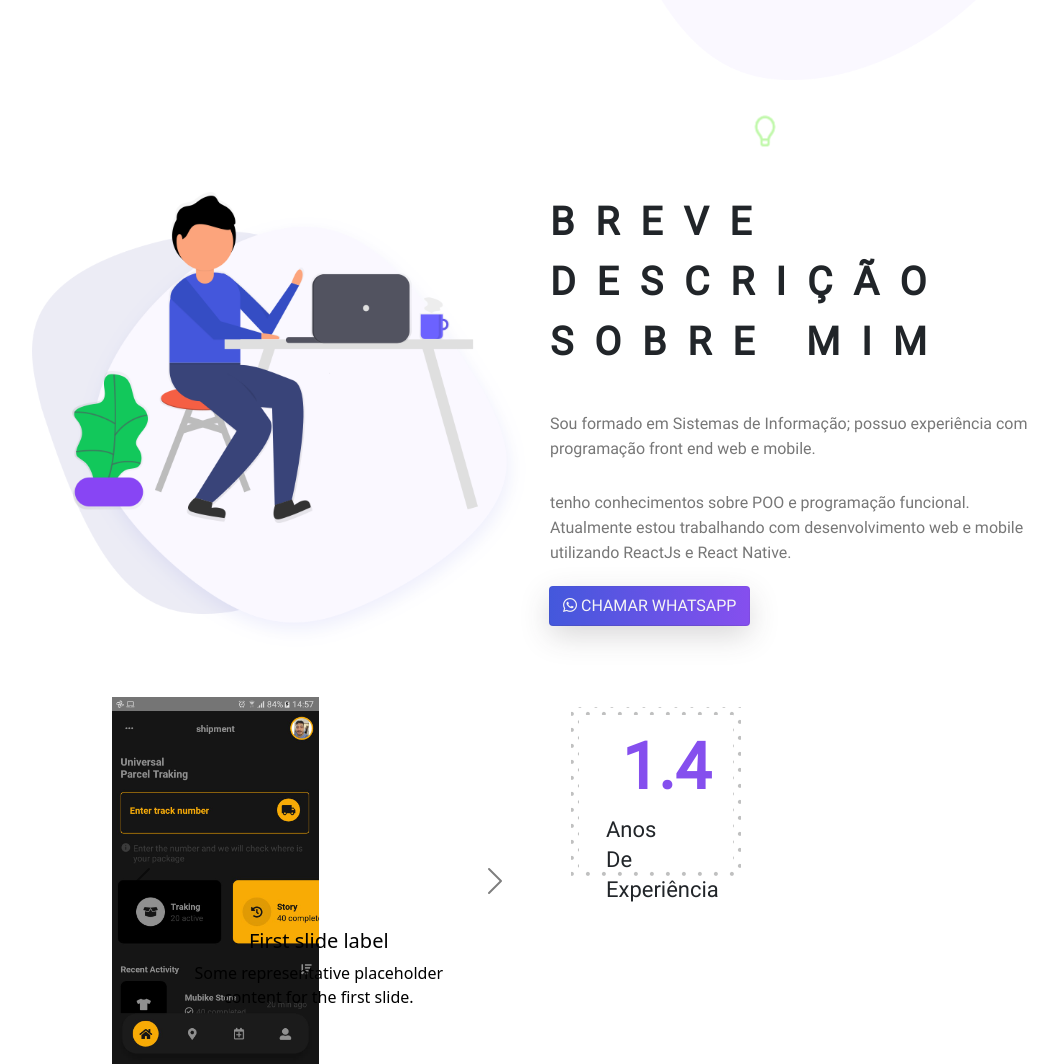
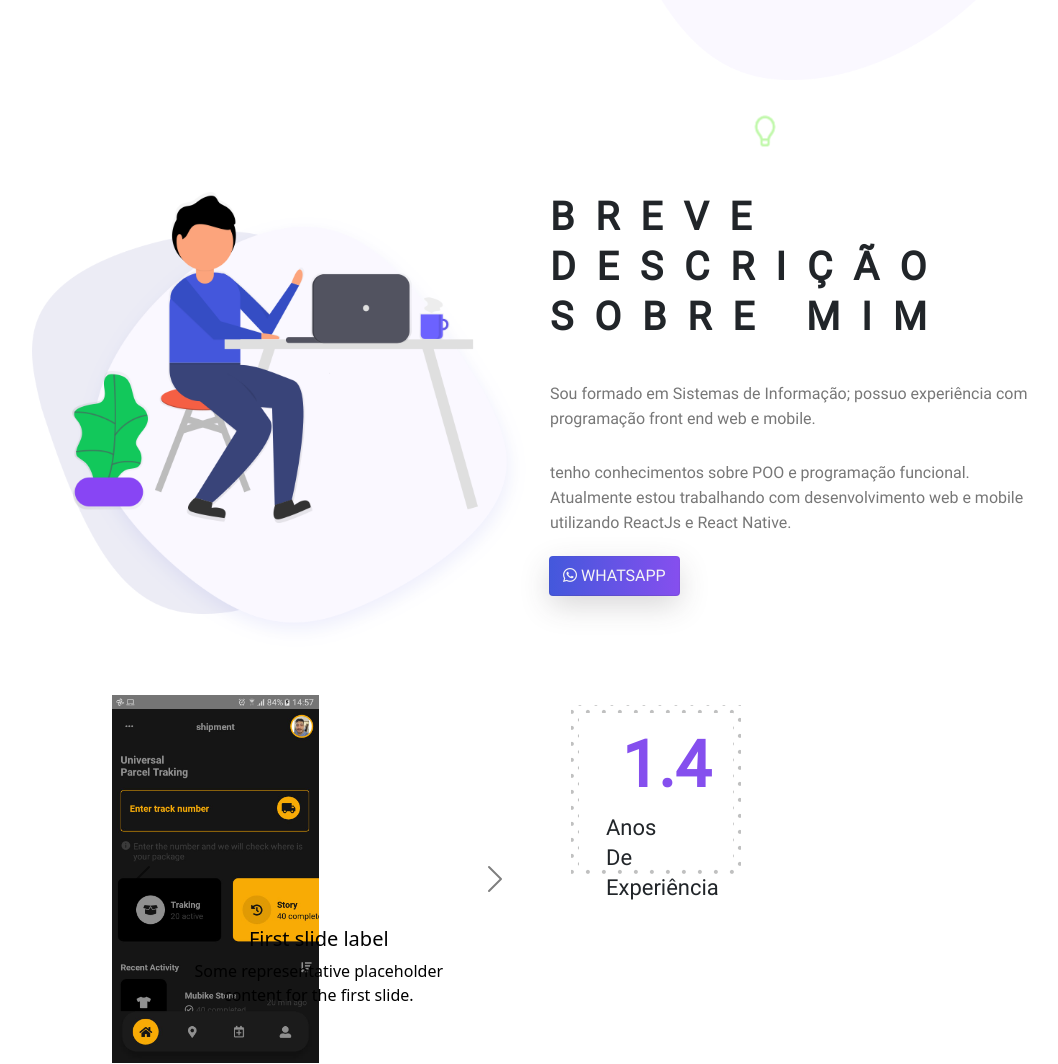
Before and after one commit to DanleyCr7/portifolio, a PHP site: page / in a window 1280 px wide. Shown: the part 584-1648 px from the top of the page, without its empty margins (102-1160 px from the left). Run offline with PHP 8.4, Linux system fonts and the light colour scheme.

Commit message:
Portifolio

```diff
--- a/css/styles.css
+++ b/css/styles.css
@@ -72,7 +72,7 @@
 /* Start about area */
 .site-main .about-area .about-title h2 >span{
     display: block;
-    font: normal bold 39px/60px var(--roboto);
+    font: normal bold 39px/50px var(--roboto);
     letter-spacing: 21px;
 }
 .site-main .about-area .about-title .paragraph >p{
--- a/home.html
+++ b/home.html
@@ -114,7 +114,7 @@
                             </p><button type="button" onClick="window.open('https://api.whatsapp.com/send?phone=5586981696937');"
                                 class="btn button primary-button mr-4 text-uppercase">
                                 <i class="fab fa-whatsapp"></i>
-                                Chamar Whatsapp
+                                Whatsapp
                             </button>
                             </div>
                     </div>
```
